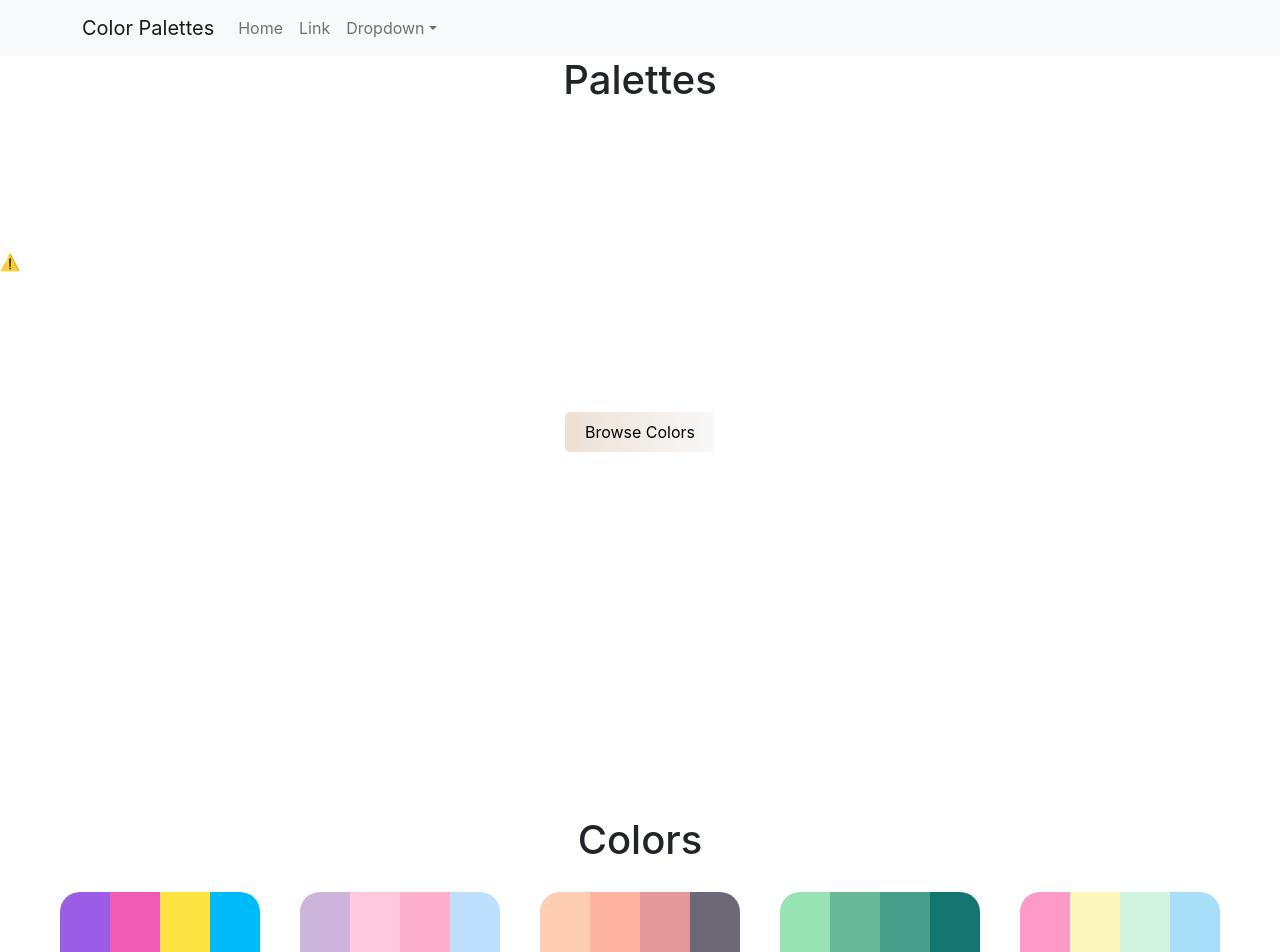
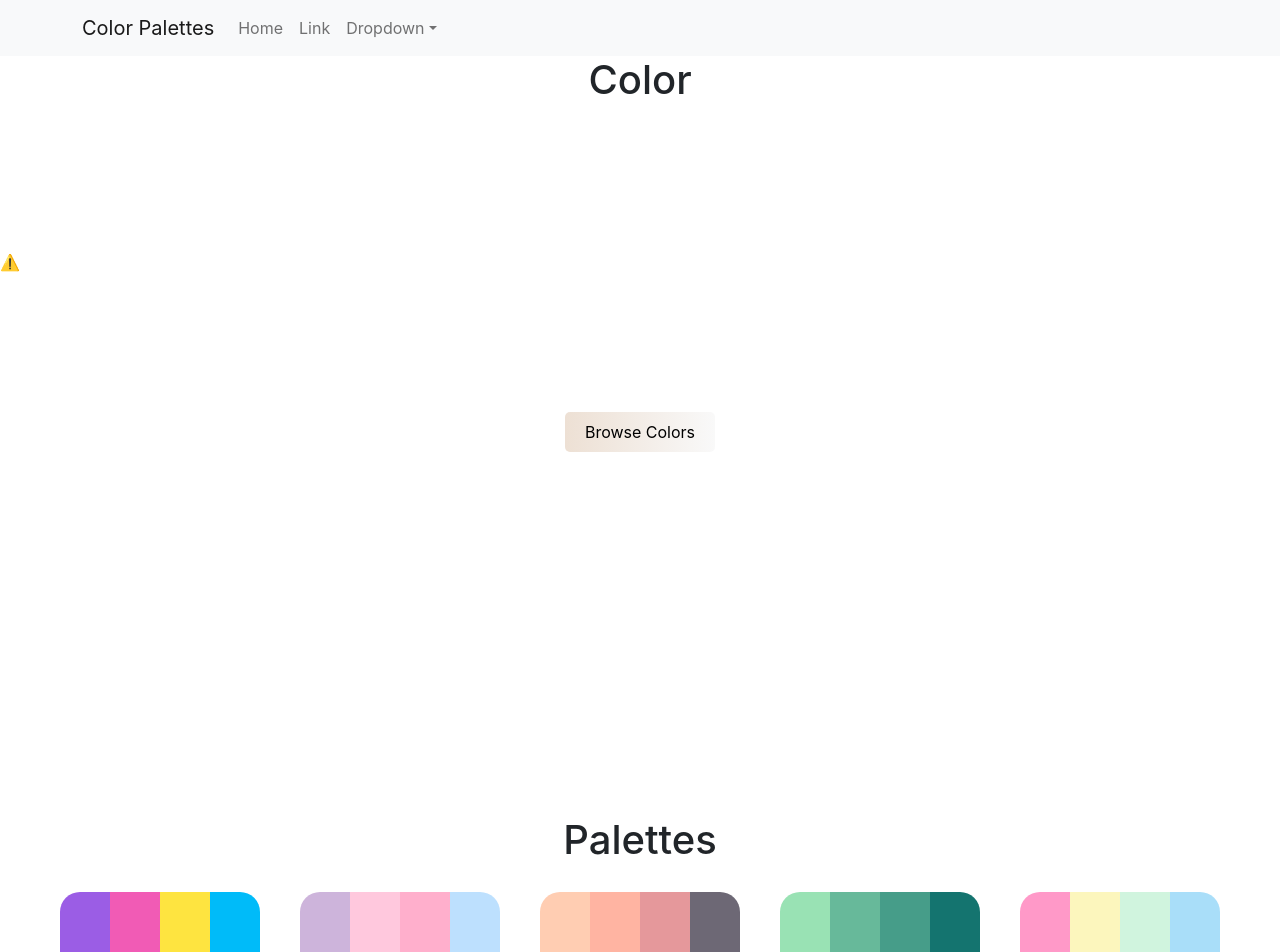
Before and after one commit to shinheep/hexbook, a React (Create React App) app: page / in a window 1280 px wide. Shown: the top 952 px of the page. Built offline with nearby package versions, Linux system fonts and the light colour scheme; no server answers.

Commit message:
Updated headers

```diff
--- a/src/components/colors/Colors.js
+++ b/src/components/colors/Colors.js
@@ -3,7 +3,7 @@ import "./colors.css"
 const Colors = () => {
     return(
         <div className="mainColorsContainer">
-            <h1>Colors</h1>
+            <h1>Palettes</h1>
 
             <div className="colors">
 
--- a/src/components/hero/Hero.js
+++ b/src/components/hero/Hero.js
@@ -4,7 +4,7 @@ import {Link} from 'react-scroll'
 const Hero = () => {
     return(
         <div className="hero">
-            <h1>Palettes</h1>
+            <h1>Color</h1>
 
             <lottie-player src="https://assets5.lottiefiles.com/packages/lf20_srwniiih.json"  background="transparent"  speed="1"  style={{width: "300px"}, {height: "300px"}}  loop  autoplay></lottie-player>
 
```
